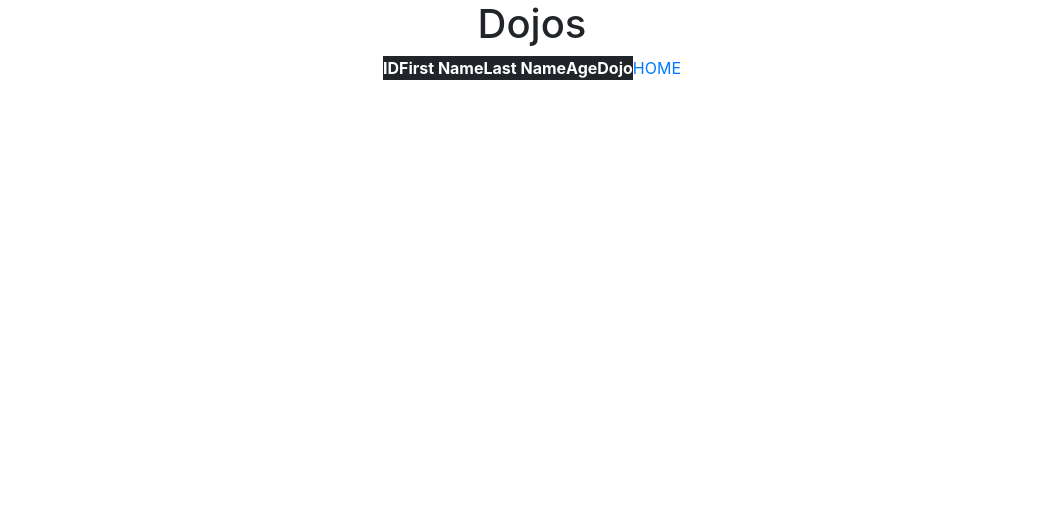
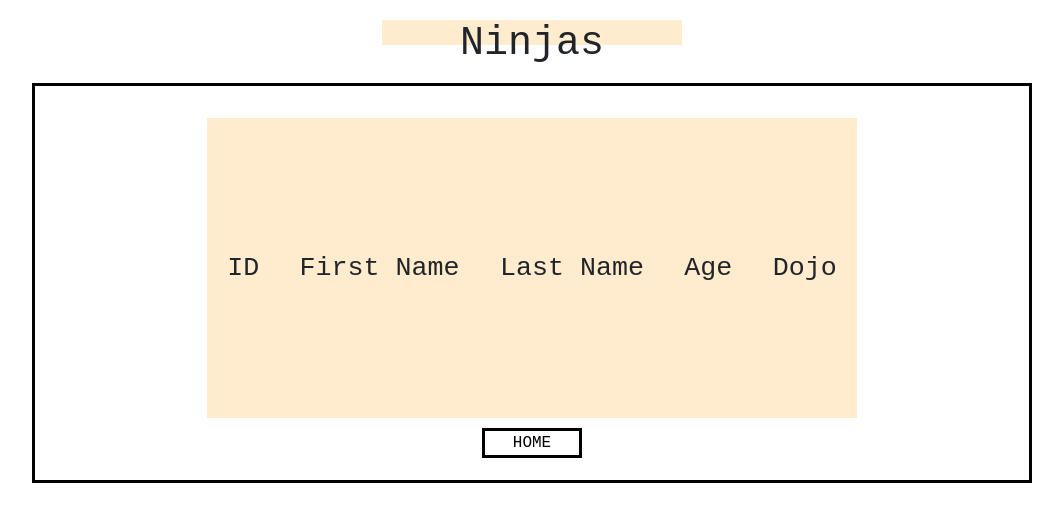
Before and after one commit to davAnGo/python_stack_, a Flask app: page /list/ninjas in a window 1280 px wide. Shown: the top 532 px of the page, without its empty margins (108-1171 px from the left). Run offline with Flask 2, Linux system fonts and the light colour scheme; data that the repository does not hold is empty.

Commit message:
dojos and ninjas project with css finished

```diff
--- a/flask_mysql/crud/dojos_and_ninjas/flask_app/static/css/style.css
+++ b/flask_mysql/crud/dojos_and_ninjas/flask_app/static/css/style.css
@@ -2,6 +2,18 @@
     padding:0;
     margin:0;
     box-sizing:border-box ;
+}
+
+.tableMain{
+    display:flex;
+    justify-content: center;
+}
+
+body{
+    padding:20px;
+    display: flex;
+    flex-direction: column;
+    align-items: center;
 }
 
 h1{
--- /dev/null
+++ b/flask_mysql/crud/dojos_and_ninjas/flask_app/static/css/style2.css
@@ -0,0 +1,65 @@
+*{
+    padding:0;
+    margin:0;
+    box-sizing:border-box ;
+    font-family: 'Courier New', Courier, monospace;
+}
+
+.ninja{
+    display: flex;
+    justify-content: center;
+    background-color: blanchedalmond;
+    width:300px;
+    height:25px;
+    font-family: 'Courier New', Courier, monospace;
+
+
+}
+
+body{
+    padding:20px;
+    display: flex;
+    flex-direction: column;
+    align-items: center;
+}
+
+.tableMain{
+    margin:30px;
+    width:1000px;
+    height:400px;
+    border:solid black;
+
+    display: flex;
+    flex-direction: column;
+    align-items: center;
+    justify-content: center;
+}
+
+.table1{
+    margin: 10px;
+    width:650px;
+    height:300px;
+    background-color: blanchedalmond;
+    display:flex;
+    flex-direction: column;
+    justify-content: center;
+}
+
+tr{
+    display: flex;
+    justify-content: space-around;
+    font-size: 20pt;
+    font-weight: 50;
+}
+th{
+    font-weight:50;
+}
+
+.homeBtn{
+    display:flex;
+    justify-content: center;
+    align-items: center;
+    color:black;
+    border:solid black;
+    width:100px;
+}
--- a/flask_mysql/crud/dojos_and_ninjas/flask_app/templates/ninja_show.html
+++ b/flask_mysql/crud/dojos_and_ninjas/flask_app/templates/ninja_show.html
@@ -1,7 +1,7 @@
 <!DOCTYPE html>
 <html lang="en">
 <head>
-    <link rel="stylesheet" href="{{ url_for('static', filename='css/style.css') }}">
+    <link rel="stylesheet" href="{{ url_for('static', filename='css/style2.css') }}">
     <link rel="stylesheet" href="https://cdn.jsdelivr.net/npm/bootstrap@4.0.0/dist/css/bootstrap.min.css" integrity="sha384-Gn5384xqQ1aoWXA+058RXPxPg6fy4IWvTNh0E263XmFcJlSAwiGgFAW/dAiS6JXm" crossorigin="anonymous">
     <meta charset="UTF-8">
     <meta http-equiv="X-UA-Compatible" content="IE=edge">
@@ -9,9 +9,9 @@
     <title>All Dojos</title>
 </head>
 <body>
-    <h1>Dojos</h1>
+    <h1 class="ninja">Ninjas</h1>
     <div class="tableMain">
-        <table class = "table-dark table-hover">
+        <table class ="table1">
             <thead>
                 <tr>
                     <th>ID</th>
@@ -33,7 +33,7 @@
                 {%endfor%}
             </tbody>
         </table>
-        <a href="/dojo_show">HOME</a>
+        <a class="homeBtn" href="/dojo_show">HOME</a>
     </div>
 </body>
 </html>
```
Also changed, not shown: other parts of flask_mysql/crud/dojos_and_ninjas/flask_app/static/css/style.css (+75 -1 lines), flask_mysql/crud/dojos_and_ninjas/flask_app/static/css/style1.css (added, +64 -0 lines), flask_mysql/crud/dojos_and_ninjas/flask_app/static/css/style3.css (added, +67 -0 lines), flask_mysql/crud/dojos_and_ninjas/flask_app/templates/dojo_create.html (+12 -7 lines), flask_mysql/crud/dojos_and_ninjas/flask_app/templates/dojo_show.html (+4 -4 lines), flask_mysql/crud/dojos_and_ninjas/flask_app/templates/ninja_create.html (+14 -10 lines).
